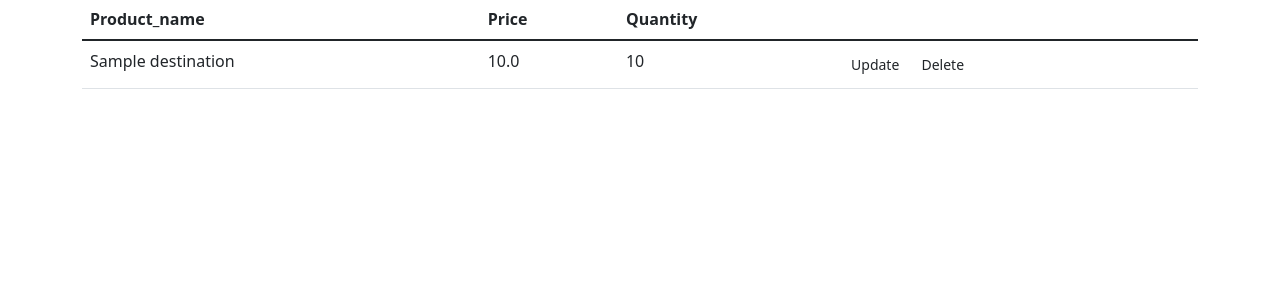
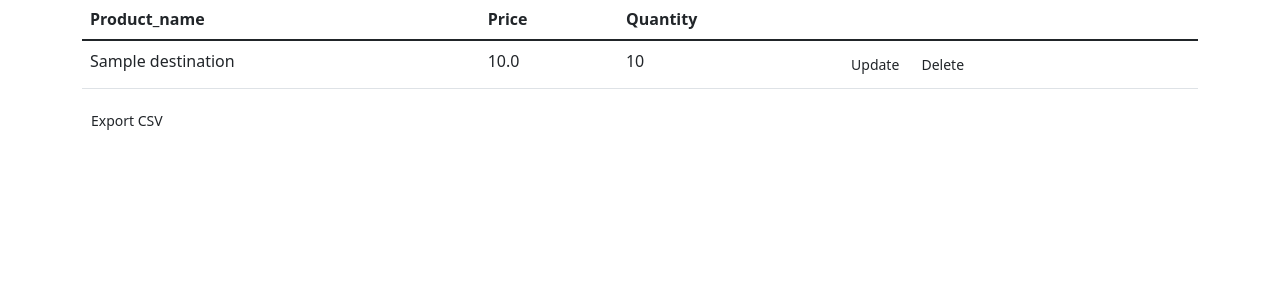
Before and after one commit to myronladyjenko/Ininventory-tracking-web-application, a Django app: page / in a window 1280 px wide. Shown: the part 118-424 px from the top of the page. Run offline with Django 4.2, Linux system fonts and the light colour scheme; tables that the repository leaves empty hold one stand-in row (values such as "Sample post").

Commit message:
Final_Button_ExportCSV

```diff
--- a/myron/urls.py
+++ b/myron/urls.py
@@ -14,7 +14,7 @@ Including another URLconf
     2. Add a URL to urlpatterns:  path('blog/', include('blog.urls'))
 """
 from django.contrib import admin
-from django.urls import path, include
+from django.urls import path
 from django.conf import settings
 from calc import views
 
@@ -25,5 +25,5 @@ urlpatterns = [
      path("", views.show, name="show"),
      path("update/<int:id>", views.update, name="update"),
      path("delete/<int:id>", views.delete, name="delete"),
-     path('export-csv/', views.export, name="export"),
+     path("export/", views.export, name="export"),
  ]
--- a/templates/show.html
+++ b/templates/show.html
@@ -30,5 +30,6 @@
         </tbody>
     </table>
 
+    <a href="{% url 'export' %}" class="btn btn-sm btn-export">Export CSV</a>
 </div>
 {% endblock %}
```
